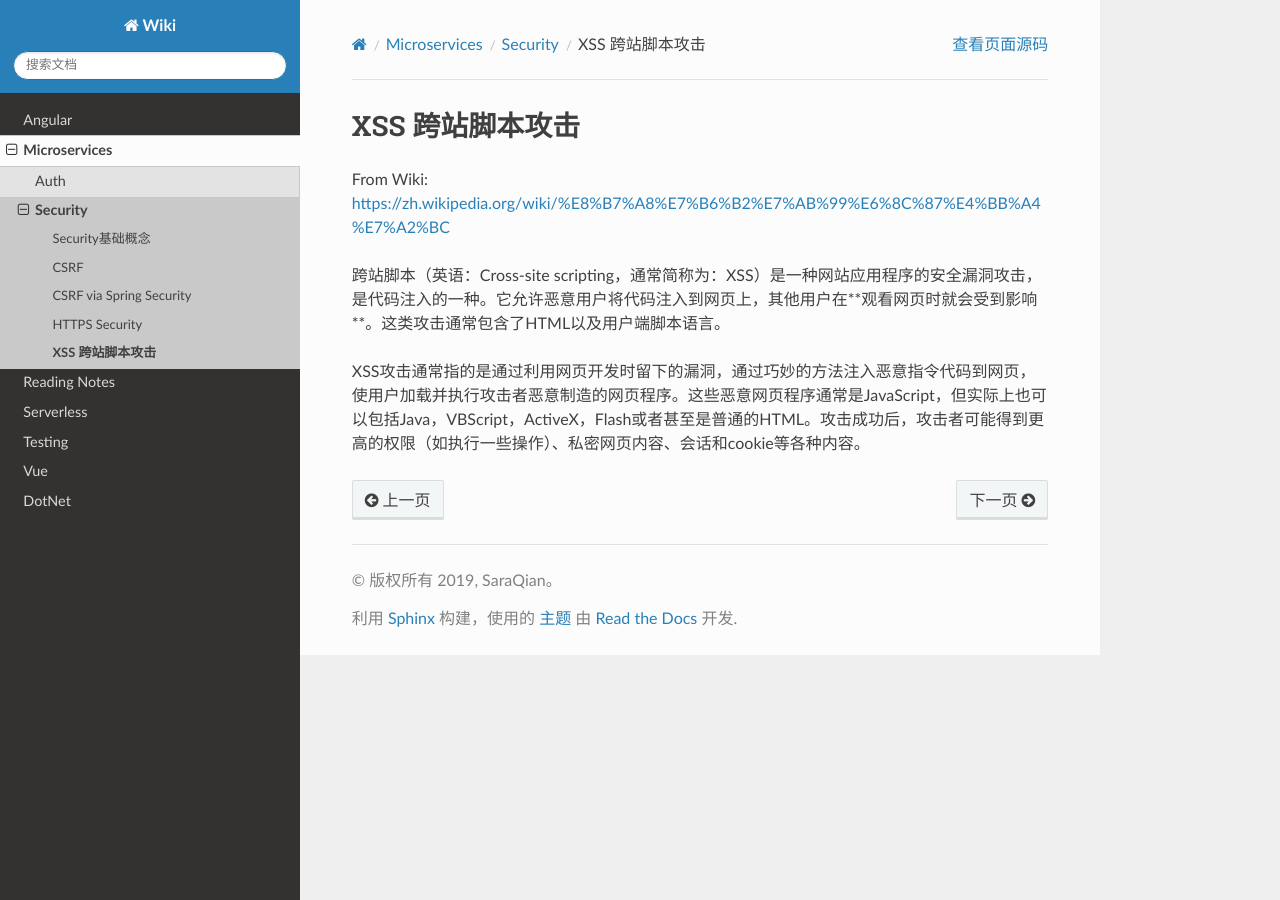
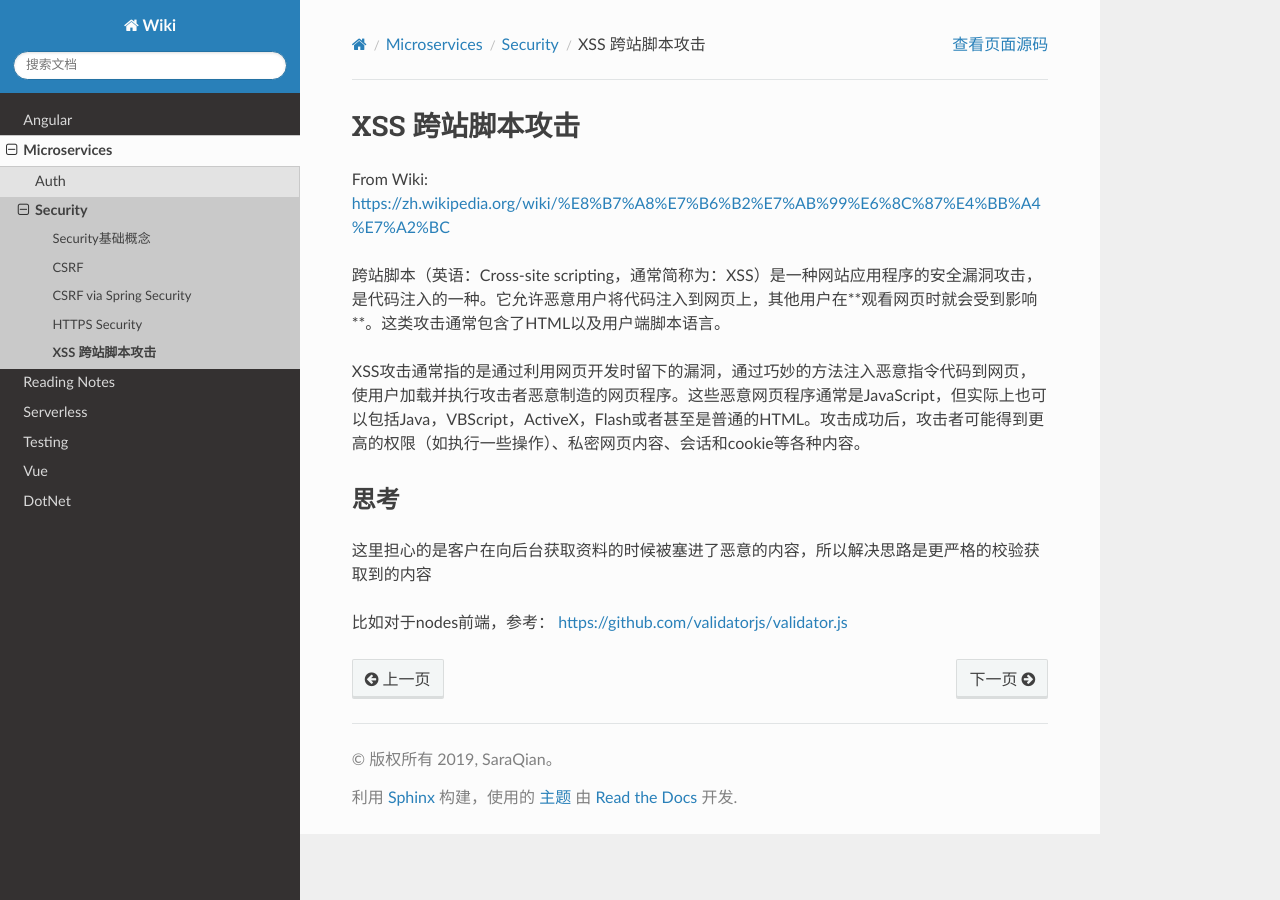
Before and after one commit to abigail830/Sphinx_wiki, a Sphinx documentation site: the page built from source/Microservices/Security/xss.rst, in a window 1280 px wide. Built offline with Sphinx 7.4.7 and the Read the Docs theme 2.0.0, drawn with Linux system fonts in a browser that asks for light colours.

Commit message:
Update xss.rst

```diff
--- a/source/Microservices/Security/xss.rst
+++ b/source/Microservices/Security/xss.rst
@@ -8,7 +8,12 @@ From Wiki: https://zh.wikipedia.org/wiki/%E8%B7%A8%E7%B6%B2%E7%AB%99%E6%8C%87%E4
 
 XSS攻击通常指的是通过利用网页开发时留下的漏洞，通过巧妙的方法注入恶意指令代码到网页，使用户加载并执行攻击者恶意制造的网页程序。这些恶意网页程序通常是JavaScript，但实际上也可以包括Java，VBScript，ActiveX，Flash或者甚至是普通的HTML。攻击成功后，攻击者可能得到更高的权限（如执行一些操作）、私密网页内容、会话和cookie等各种内容。
 
+思考
+-------
 
+这里担心的是客户在向后台获取资料的时候被塞进了恶意的内容，所以解决思路是更严格的校验获取到的内容
+
+比如对于nodes前端，参考： https://github.com/validatorjs/validator.js
 
 
 
```
